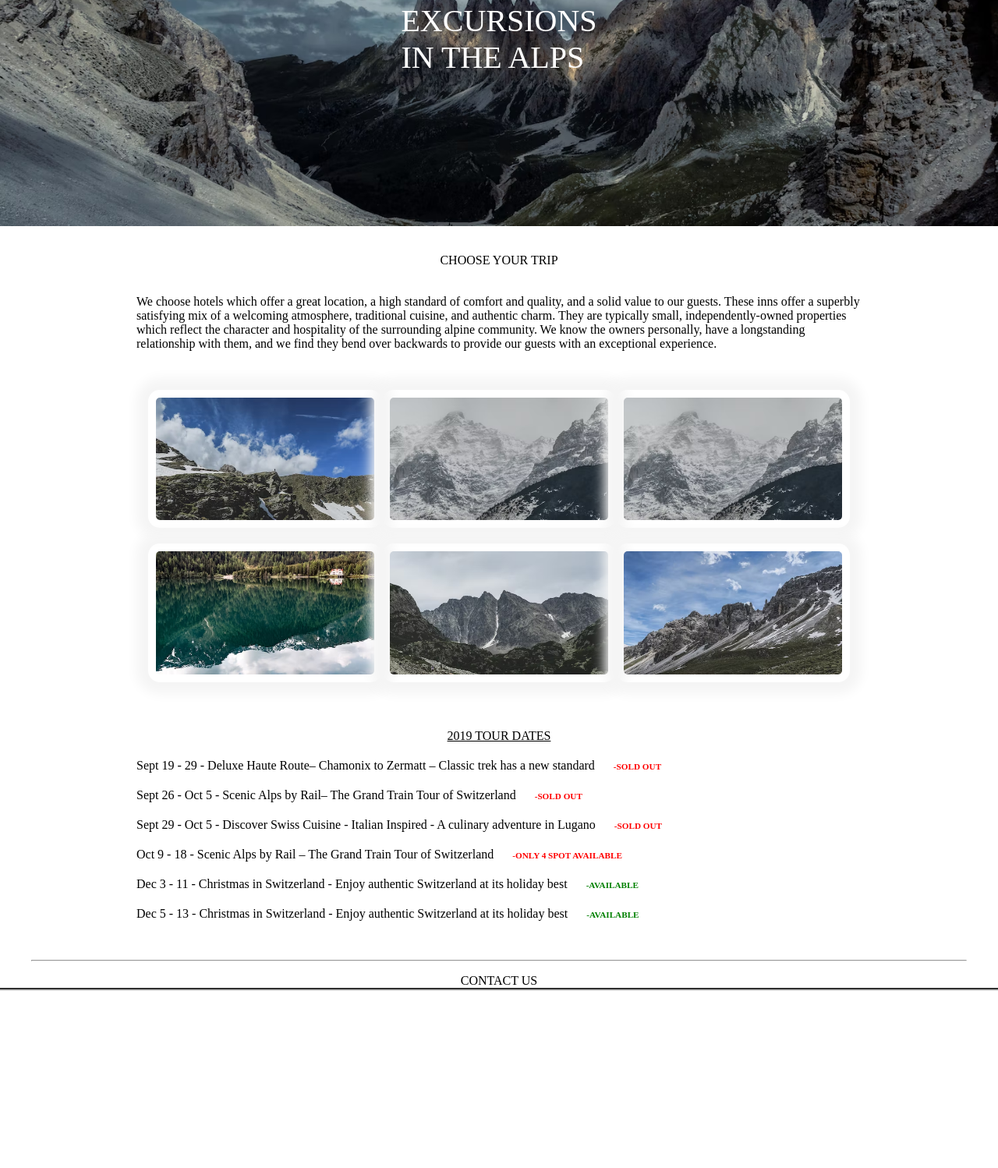
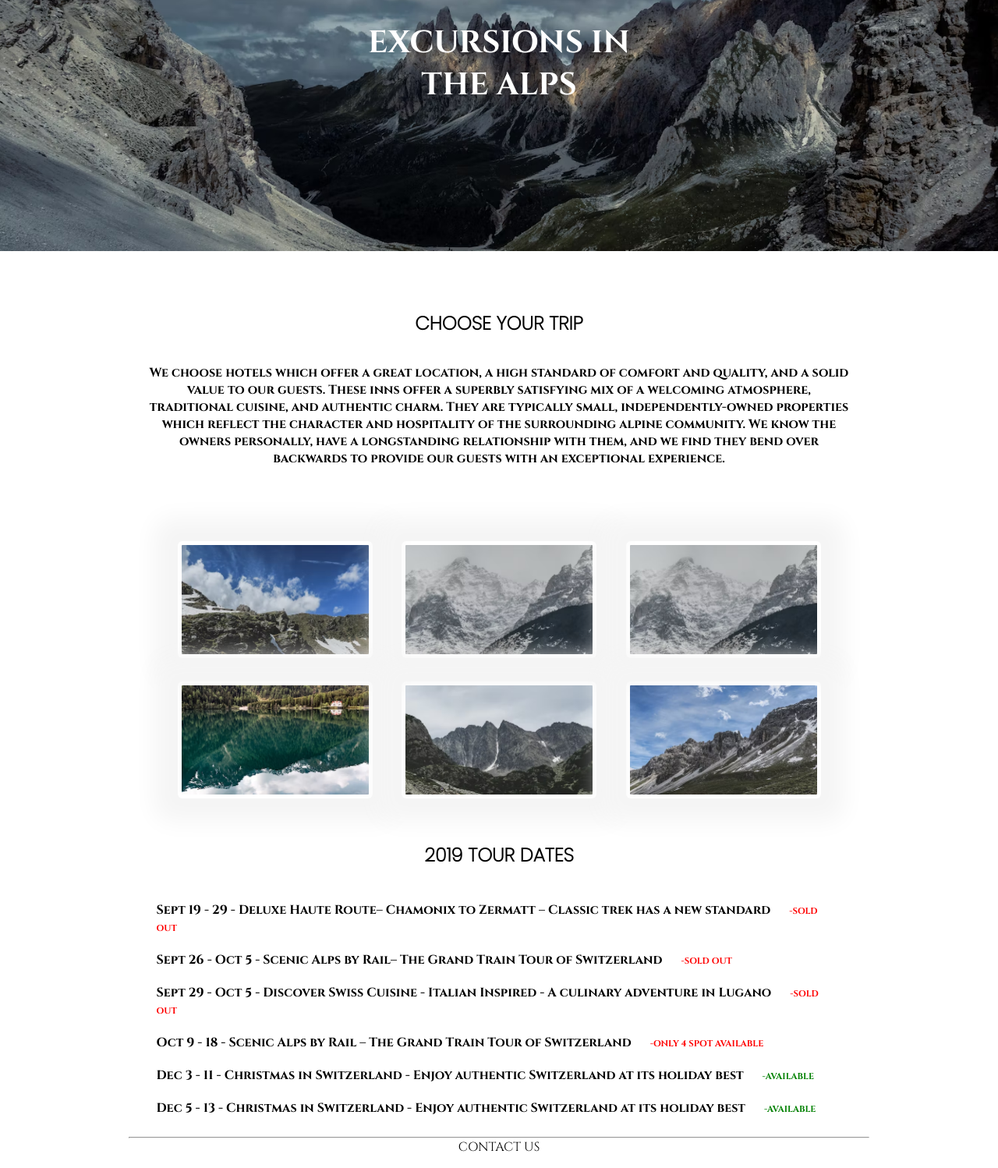
Before and after one commit to CatalinBarbu/Traveller-Projekt, a plain HTML site: page index.html in a window 1280 px wide. Shown: the part 208-1706 px from the top of the page at 78% size. Before the commit the page ends 1515 px from the top, so only its background shows below. Drawn offline with Linux system fonts and the light colour scheme.

Commit message:
html&Css Update

```diff
--- a/assets/css/style.css
+++ b/assets/css/style.css
@@ -1,84 +1,115 @@
-/* @font-face {
-  font-family: "Cinzel", serif;
-  src: url(../fonts/Cinzel/Cinzel-VariableFont_wght.ttf);
+@font-face {
+  font-family: "Cinzel";
+  src: url("../fonts/Cinzel/Cinzel-VariableFont_wght.ttf");
 }
+
 @font-face {
-  font-family: "Poppins", sans-serif;
-  src: url(../fonts/Poppins/Poppins-Black.ttf);
-} */
+  font-family: "Poppins";
+  src: url("../fonts/Poppins/Poppins-ExtraLight.ttf");
+}
+
 * {
   margin: 0;
   padding: 0;
   box-sizing: border-box;
 }
+
 body {
   max-width: 1440px;
   margin: 0 auto;
-  box-shadow: 0 0 2px 2px black;
 }
-/* Header Styles */
+
+.sectionMain h2 {
+  padding: 35px 0;
+  font-family: "Poppins";
+}
+
+.sectionMain p {
+  font-family: "Cinzel";
+  font-weight: bold;
+  font-size: 1rem;
+}
+
+.mainArticle p {
+  font-family: "Cinzel";
+  font-weight: bold;
+  font-size: 1rem;
+  padding: 10px;
+}
+
+footer a {
+  font-family: "Cinzel";
+}
+
+/*===== Header Styles ===== */
 .logo {
-  padding-left: 40px;
+  padding: 2vh 0 1vh 3vw;
   opacity: 0.5;
+  font-size: 1.4rem;
 }
+
 .bgdImage {
   color: white;
   height: 60vh;
-  font-size: 2.5rem;
-  background-image: url(../img/photo-1486312699619-be057cfc0342.avif);
+  background-image: url("../img/photo-1486312699619-be057cfc0342.avif");
   background-size: cover;
   background-repeat: no-repeat;
   background-position: center;
   display: flex;
   justify-content: center;
   align-items: center;
+  font-family: "Cinzel";
 }
-/* Main Styles */
+
+.bgdImage h1 {
+  font-size: 2.5rem;
+  width: 400px;
+  text-align: center;
+}
+
+/*========= Main Styles ==========*/
 .sectionMain {
   max-width: 950px;
-  margin: 0 auto;
+  margin: 5vh auto 10vh auto;
   display: flex;
   flex-direction: column;
   justify-content: center;
   align-items: center;
-  padding: 0 10px;
+  padding: 0 2vw;
+  text-align: center;
 }
-.sectionMain p:first-of-type {
-  padding: 35px 0;
-}
-.sectionMain p:last-of-type {
-  padding-bottom: 40px;
-}
+
 .img {
   max-width: 100%;
   width: 900px;
-  /* width: 100%; */
   display: flex;
   flex-flow: column row-reverse;
   flex-wrap: wrap;
-  /* justify-content: center; */
   justify-content: space-evenly;
   margin: auto;
 }
+
 .img img {
-  border-radius: 15px;
-  box-shadow: 0 0 15px 15px whitesmoke;
-  padding: 10px;
-  margin: 10px 0;
-  width: 300px;
+  border-radius: 6px;
+  box-shadow: 0 0 30px 30px whitesmoke;
+  padding: 5px 5px;
+  margin: 15px 0;
+  width: 250px;
+  height: 150px;
 }
+
 .titleEnd {
-  margin: 5vh 0 0 0;
+  margin: 5vh 0 4vh 0;
   text-align: center;
-  text-decoration: underline;
+  font-family: "Poppins";
 }
-.mainDiv {
+
+.mainArticle {
   max-width: 950px;
+  padding: 0 2vw;
   margin: 0 auto;
 }
-.mainDiv p {
-  padding: 10px;
-}
+
 .soldOut span,
 .onlySpot span {
   color: red;
@@ -87,6 +118,7 @@ body {
   font-weight: bold;
   margin: 0 10px;
 }
+
 .lastP span {
   color: green;
   padding-left: 10px;
@@ -94,10 +126,20 @@ body {
   font-weight: bold;
   margin: 0 10px;
 }
+
+/* === Footer Styles === */
 footer {
-  margin: 5vh;
+  margin: 2vh auto;
+  max-width: 950px;
+  text-align: center;
 }
-footer p {
-  text-align: center;
-  margin: 2vh;
+
+footer a {
+  text-decoration: none;
+  color: black;
+  margin: 2vh 0 0 0;
 }
+
+footer a:hover {
+  text-decoration: underline;
+}
--- a/index.html
+++ b/index.html
@@ -9,16 +9,16 @@
   </head>
   <body>
     <header>
-      <section>
-        <p class="logo">TRAVELLER</p>
+      <section class="logo">
+        <p>TRAVELLER</p>
       </section>
-      <article class="bgdImage">
-        <p>EXCURSIONS <br />IN THE ALPS</p>
-      </article>
+      <section class="bgdImage">
+        <h1>EXCURSIONS IN THE ALPS</h1>
+      </section>
     </header>
     <main>
       <section class="sectionMain">
-        <p>CHOOSE YOUR TRIP</p>
+        <h2>CHOOSE YOUR TRIP</h2>
         <p>
           We choose hotels which offer a great location, a high standard of
           comfort and quality, and a solid value to our guests. These inns offer
@@ -31,7 +31,7 @@
           experience.
         </p>
       </section>
-      <article class="img">
+      <section class="img">
         <img
           src="./assets/img/photo-1473170577235-e07d5ee8e382.avif"
           alt="Image1"
@@ -56,9 +56,9 @@
           src="./assets/img/photo-1466873767530-f11ce2656cff.avif"
           alt="Image6"
         />
-      </article>
-      <div class="mainDiv">
-        <p class="titleEnd">2019 TOUR DATES</p>
+      </section>
+      <article class="mainArticle">
+        <h2 class="titleEnd">2019 TOUR DATES</h2>
         <p class="soldOut">
           Sept 19 - 29 - Deluxe Haute Route– Chamonix to Zermatt – Classic trek
           has a new standard <span>-SOLD OUT</span>
@@ -83,11 +83,11 @@
           Dec 5 - 13 - Christmas in Switzerland - Enjoy authentic Switzerland at
           its holiday best <span>-AVAILABLE</span>
         </p>
-      </div>
+      </article>
     </main>
     <footer>
       <hr />
-      <p>CONTACT US</p>
+      <a href="#">CONTACT US</a>
     </footer>
   </body>
 </html>
```
Also changed, not shown: 1 other file.
